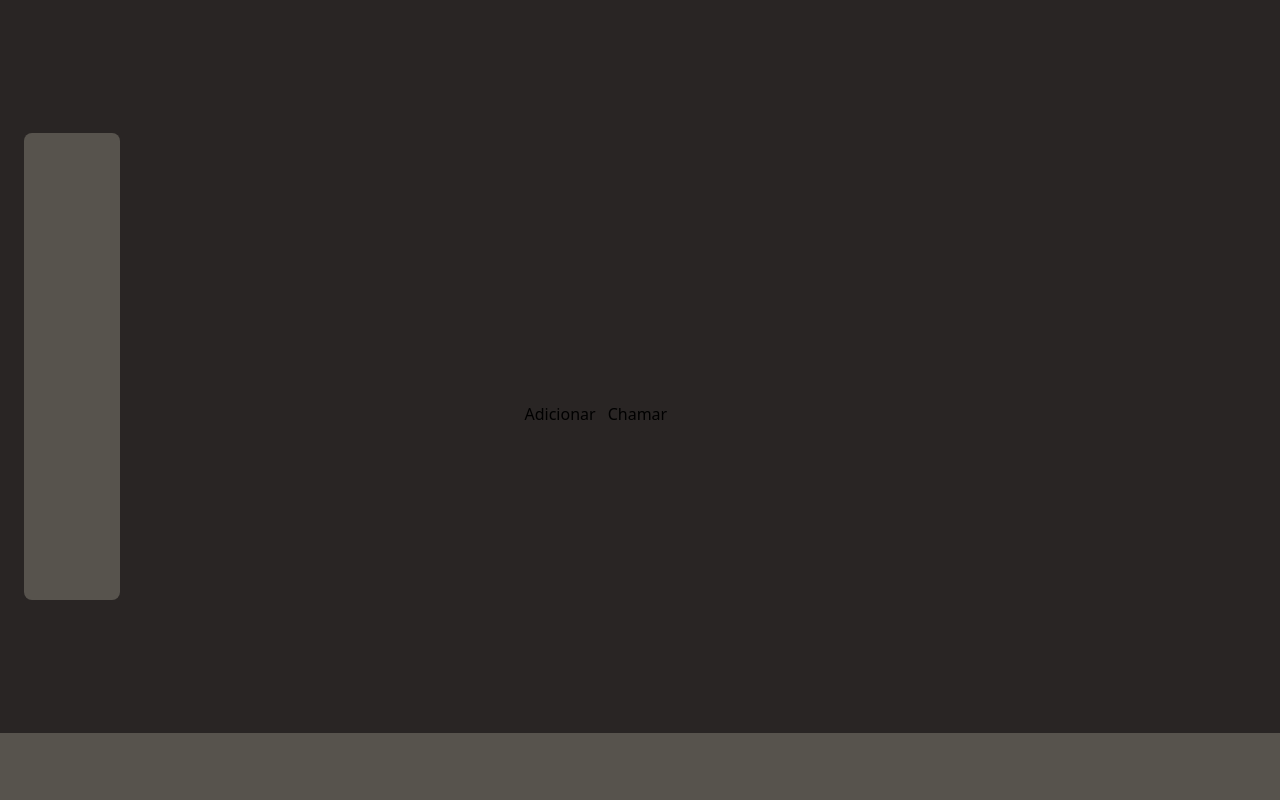
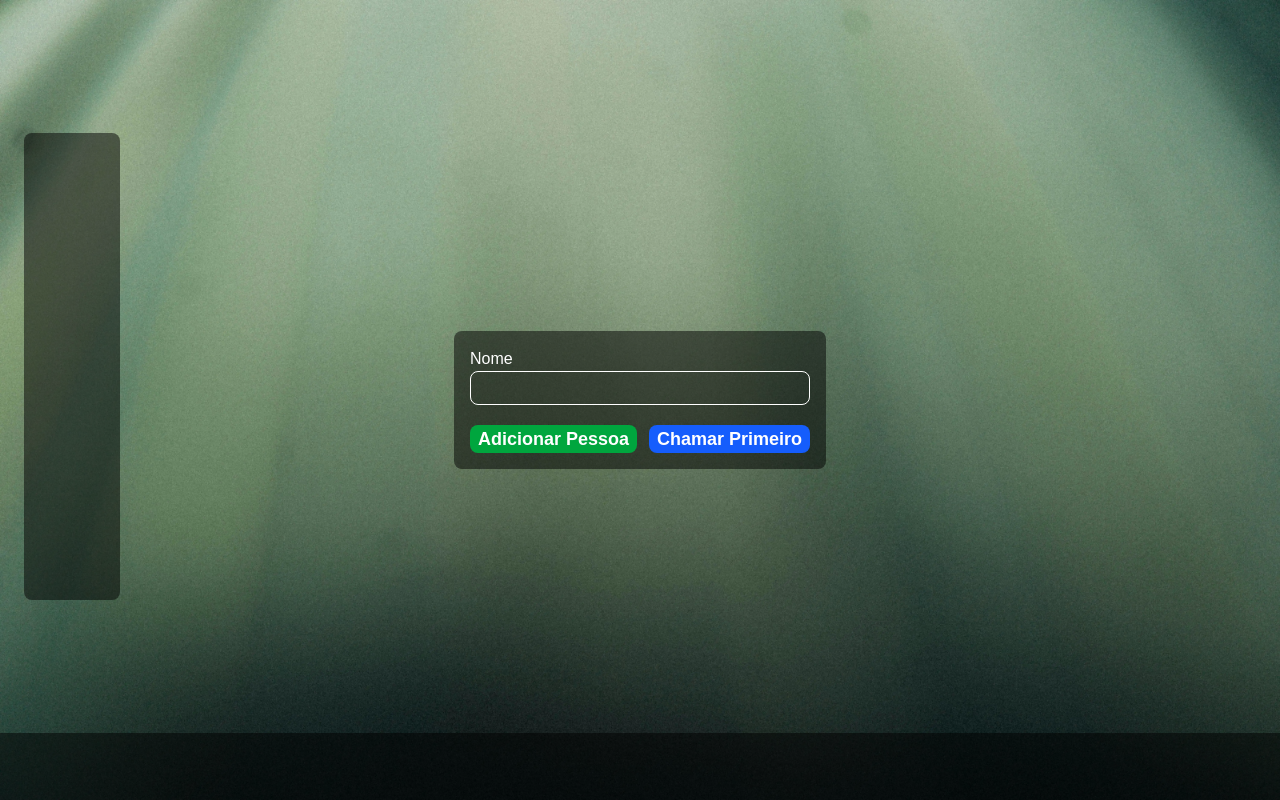
Before and after one commit to 18juba/fila_atendimento_front, a SvelteKit app: page /central in a window 1280 px wide. Built offline with nearby package versions, Linux system fonts and the light colour scheme; a web font is replaced by a local one.

Commit message:
Definindo design, fundo e tela de controle

```diff
--- a/src/lib/components/layout/Fila.svelte
+++ b/src/lib/components/layout/Fila.svelte
@@ -1,3 +1,3 @@
-<div class="absolute top-2/12 left-6 w-24 h-7/12 bg-stone-600 flex rounded-lg">
+<div class="absolute top-2/12 left-6 w-24 h-7/12 bg-black/50 flex rounded-lg">
 
 </div>
--- a/src/lib/components/layout/UltimosChamados.svelte
+++ b/src/lib/components/layout/UltimosChamados.svelte
@@ -1,3 +1,3 @@
-<div class="absolute bottom-0 w-full h-1/12 bg-stone-600">
+<div class="absolute bottom-0 w-full h-1/12 bg-black/50">
 
 </div>
--- a/src/routes/+layout.svelte
+++ b/src/routes/+layout.svelte
@@ -9,5 +9,10 @@
 
 {@render children()}
 
+<img
+alt="Fundo"
+src="/images/bg1.webp"
+class="fixed inset-0 w-screen h-screen -z-50"
+>
 <Fila />
 <UltimosChamados />
--- a/src/routes/+page.svelte
+++ b/src/routes/+page.svelte
@@ -1,4 +1,4 @@
-<div class="w-screen h-screen bg-stone-800 flex justify-center items-center">
+<div class="w-screen h-screen flex justify-center items-center">
 <div class="font1 text-center">
     <h1 class="text-9xl text-white">88
         <p class="text-6xl capitalize">Lucas Sasha</p>
--- a/src/routes/central/+page.svelte
+++ b/src/routes/central/+page.svelte
@@ -1,10 +1,25 @@
-<div class="w-screen h-screen bg-stone-800 flex justify-center items-center">
-  <div class="flex flex-col gap-1">
-    <input />
+<div class="w-screen h-screen flex justify-center items-center">
+  <div class="font1 flex flex-col gap-1 bg-black/50 rounded-lg p-4">
+    <form class="flex flex-col gap-2 text-white">
+      <div class="flex flex-col">
+        <label>Nome</label>
+        <input class="border rounded-lg text-lg px-2 py-0.5 focus:outline-none"/>
+      </div>
+    </form>
 
-    <div class="flex gap-3">
-      <button aria-label="Adicionar"> Adicionar </button>
-      <button aria-label="Chamar"> Chamar </button>
+    <div class="text-lg font-bold flex gap-3 mt-4">
+      <button
+        aria-label="Adicionar"
+        class="bg-green-600 text-white rounded-lg px-2 text-lg cursor-pointer hover:bg-green-700"
+      >
+        Adicionar Pessoa
+      </button>
+      <button
+        aria-label="Chamar"
+        class="bg-blue-600 text-white rounded-lg px-2 text-lg cursor-pointer hover:bg-blue-700"
+      >
+        Chamar Primeiro
+      </button>
     </div>
   </div>
 </div>
```
Also changed, not shown: static/images/bg1.webp (added).
